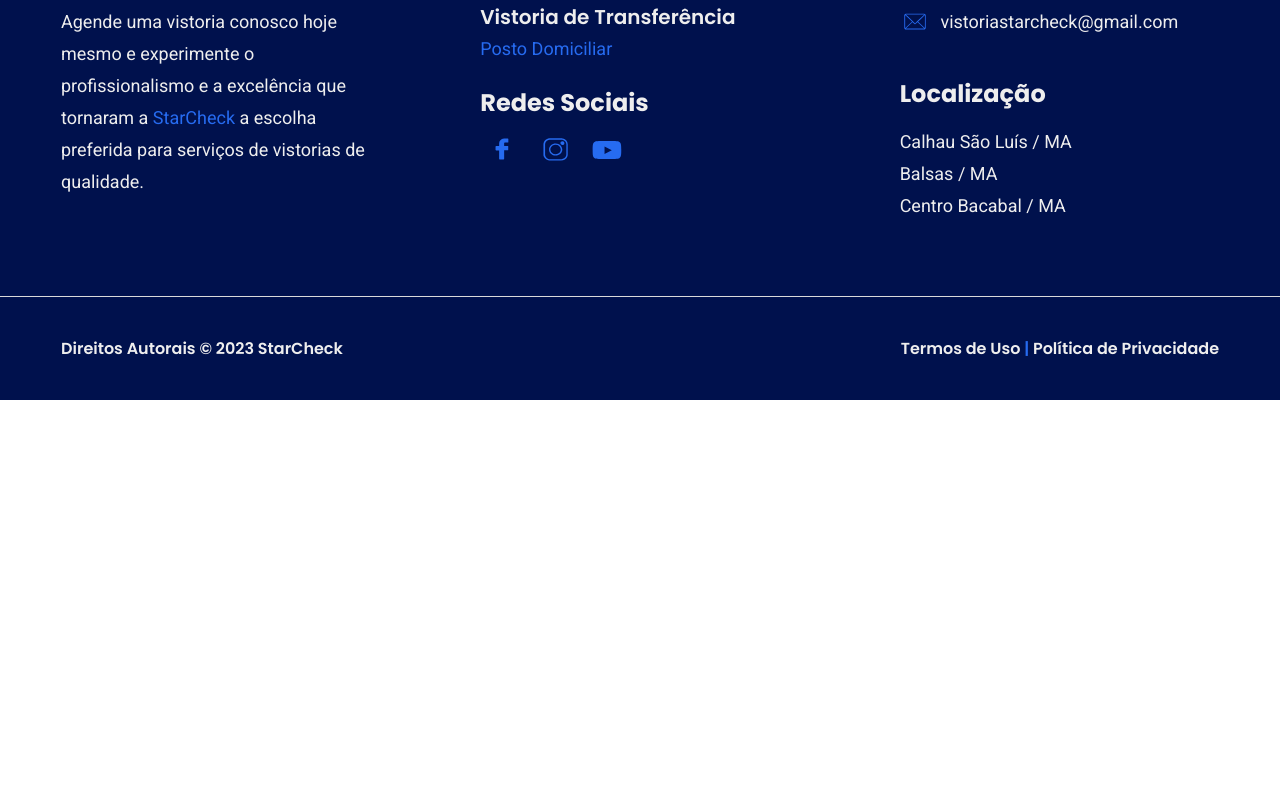
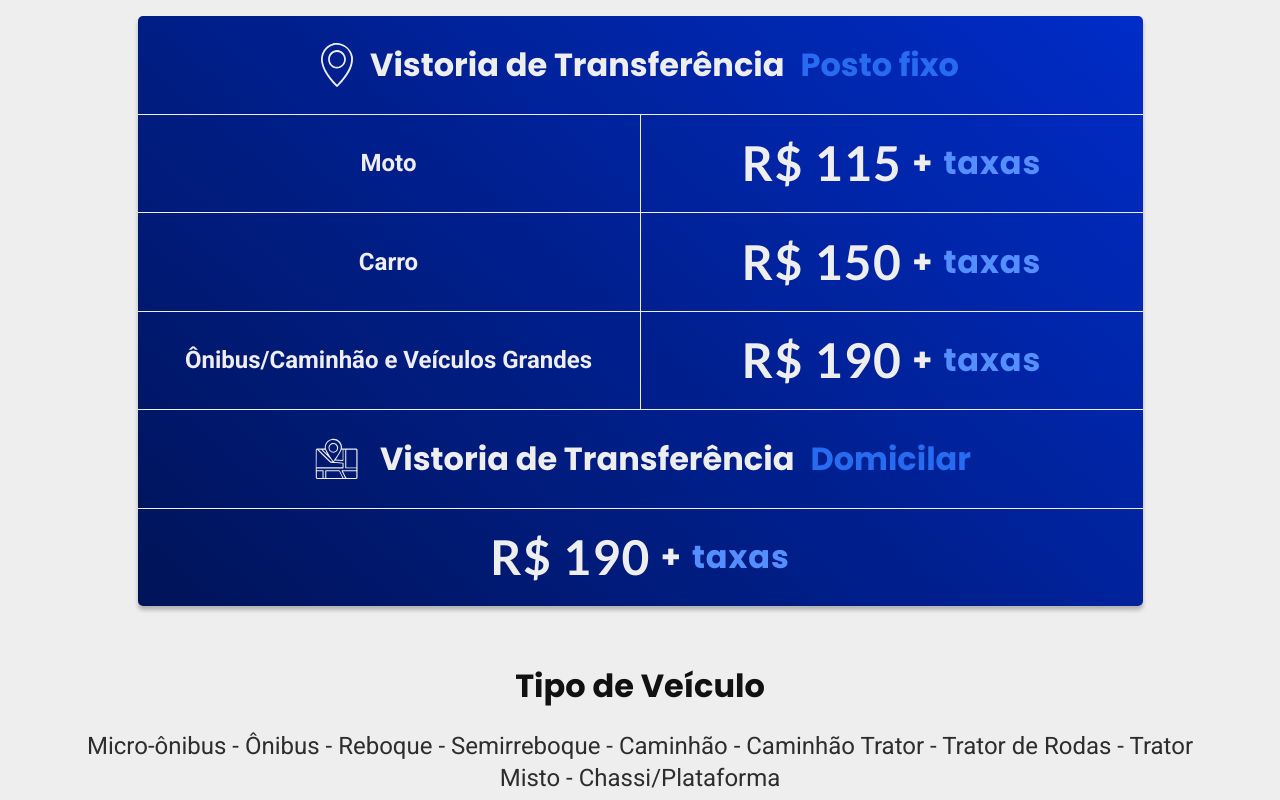
Before and after one commit to leonardobl/form-front, a React (Create React App) app: page / in a window 1280 px wide. Shown: the part 2500-3300 px from the top of the page. Before the commit the page ends 2900 px from the top, so only its background shows below. Built offline with nearby package versions, Linux system fonts and the light colour scheme.

Commit message:
criacao da section de serviços

```diff
--- a/public/index.html
+++ b/public/index.html
@@ -10,8 +10,9 @@
       name="description"
       content="Web site created using create-react-app"
     />
+
     <link
-      href="https://fonts.googleapis.com/css2?family=Poppins:wght@100;200;300;400;500;600;700;800;900&family=Roboto:wght@100;300;400;500;700;900&display=swap"
+      href="https://fonts.googleapis.com/css2?family=Lato:wght@100;300;400;700;900&family=Poppins:wght@100;200;300;400;500;600;700;800;900&family=Roboto:wght@100;300;400;500;700;900&display=swap"
       rel="stylesheet"
     />
     <title>StarCheck</title>
--- a/src/components/Templates/HomeTemplate/index.tsx
+++ b/src/components/Templates/HomeTemplate/index.tsx
@@ -78,7 +78,7 @@
 
             <S.SectionCards>
               <S.WrapperCard>
-                <h3>Missão</h3>
+                <S.SubTitle>Missão</S.SubTitle>
                 <S.Card>
                   <p>
                     Contribuir para a segurança no mercado de{" "}
@@ -91,7 +91,7 @@
               </S.WrapperCard>
 
               <S.WrapperCard>
-                <h3>Visão</h3>
+                <S.SubTitle>Visão</S.SubTitle>
                 <S.Card>
                   <p>
                     Nosso propósito é ser a principal referência em{" "}
@@ -103,7 +103,7 @@
               </S.WrapperCard>
 
               <S.WrapperCard>
-                <h3>Valores</h3>
+                <S.SubTitle>Valores</S.SubTitle>
                 <S.Card>
                   <S.Grid gridTemplate=".2fr 1fr" gap="16px">
                     <img src="assets/imgs/check-icon.svg" alt="" />
@@ -123,6 +123,96 @@
             </S.SectionCards>
           </S.SectionAboutContent>
         </S.SectionAbout>
+        <S.SectionServices>
+          <S.SectionServicesContent>
+            <S.Title>
+              Serviços{} <img src="assets/imgs/check-icon.svg" alt="" />
+            </S.Title>
+            <S.TextDefault>
+              <S.TextStrong>Compre</S.TextStrong> e{" "}
+              <S.TextStrong>agende online</S.TextStrong> sua vistoria conosco e
+              tenha certeza da realização do serviço.
+            </S.TextDefault>
+
+            <S.TableService>
+              <thead>
+                <tr>
+                  <td colSpan={2}>
+                    <h2>
+                      <img
+                        src="assets/imgs/pin-icon.svg"
+                        alt="pin de localização"
+                      />
+                      Vistoria de Transferência{" "}
+                      <S.TextBlue>Posto fixo</S.TextBlue>
+                    </h2>
+                  </td>
+                </tr>
+              </thead>
+              <tbody>
+                <tr>
+                  <td>Moto</td>
+                  <td>
+                    {" "}
+                    <h3>
+                      R$ 115 <span>+</span> <p> taxas</p>
+                    </h3>
+                  </td>
+                </tr>
+                <tr>
+                  <td>Carro</td>
+                  <td>
+                    {" "}
+                    <h4>
+                      <h3>
+                        R$ 150 <span>+</span> <p> taxas</p>
+                      </h3>
+                    </h4>{" "}
+                  </td>
+                </tr>
+                <tr>
+                  <td>Ônibus/Caminhão e Veículos Grandes</td>
+                  <td>
+                    {" "}
+                    <h4>
+                      <h3>
+                        R$ 190 <span>+</span> <p> taxas</p>
+                      </h3>
+                    </h4>{" "}
+                  </td>
+                </tr>
+                <tr>
+                  <td colSpan={2}>
+                    <h2>
+                      <img
+                        src="assets/imgs/mapa-icon.svg"
+                        alt="pin de localização"
+                      />
+                      Vistoria de Transferência{" "}
+                      <S.TextBlue>Domicilar</S.TextBlue>
+                    </h2>
+                  </td>
+                </tr>
+              </tbody>
+              <tfoot>
+                <tr>
+                  <td colSpan={2}>
+                    <h3>
+                      R$ 190 <span>+</span> <p> taxas</p>
+                    </h3>
+                  </td>
+                </tr>
+              </tfoot>
+            </S.TableService>
+
+            <S.SubTitle>Tipo de Veículo</S.SubTitle>
+            <S.Textplus>
+              Micro-ônibus - Ônibus - Reboque - Semirreboque - Caminhão -
+              Caminhão Trator - Trator de Rodas - Trator Misto -
+              Chassi/Plataforma
+            </S.Textplus>
+          </S.SectionServicesContent>
+        </S.SectionServices>
       </S.Container>
     </LayoutTemplate>
   );
--- a/src/components/Templates/HomeTemplate/styles.ts
+++ b/src/components/Templates/HomeTemplate/styles.ts
@@ -41,6 +41,27 @@
   span {
     display: block;
   }
+`;
+
+export const SubTitle = styled.h3`
+  color: #111;
+  text-align: center;
+  font-family: "Poppins";
+  font-size: 32px;
+  font-style: normal;
+  font-weight: 700;
+  line-height: 40px;
+`;
+
+export const Textplus = styled.p`
+  color: #2d2d2d;
+  text-align: center;
+  font-family: "Roboto";
+  font-size: 24px;
+  font-style: normal;
+  font-weight: 400;
+  line-height: 32px;
+  margin: 24px 0;
 `;
 
 export const SectioStarCheckLeftSideWrapper = styled.div`
@@ -170,7 +191,7 @@
   }
 `;
 
-export const Grid = styled.div<{ gridTemplate: string; gap: string }>`
+export const Grid = styled.div<{ gridTemplate: string; gap?: string }>`
   ${({ gridTemplate, gap }) => css`
     display: grid;
     grid-template-columns: ${gridTemplate};
@@ -181,6 +202,19 @@
       width: 20px;
       margin-top: 6px;
     }
+  `}
+`;
+
+export const Flex = styled.div<{
+  gap?: string;
+  justifyContent?: string;
+  alignItems?: string;
+}>`
+  ${({ alignItems, justifyContent, gap }) => css`
+    display: flex;
+    align-items: ${alignItems};
+    justify-content: ${justifyContent};
+    gap: ${gap};
   `}
 `;
 
@@ -210,3 +244,115 @@
     line-height: 32px;
   }
 `;
+
+export const SectionServices = styled.div`
+  ${({ theme: { space } }) => css`
+    max-width: ${space.large};
+    background-color: #eee;
+    padding: 80px 0;
+  `}
+`;
+
+export const SectionServicesContent = styled.div`
+  ${({ theme: { space } }) => css`
+    max-width: ${space.medio};
+    margin: 0 auto;
+    text-align: center;
+  `}
+`;
+
+export const TableService = styled.table`
+  width: 1005px;
+  margin: 60px auto;
+  height: 590px;
+  border-collapse: collapse;
+
+  border-radius: 5px;
+  background: linear-gradient(
+    221deg,
+    #00186d -7.87%,
+    #002ed1 -7.85%,
+    #00114d 109.87%
+  );
+  box-shadow: 0px 4px 4px 0px rgba(0, 0, 0, 0.25);
+
+  td {
+    h2 {
+      color: #eee;
+      font-family: "Poppins";
+      font-size: 32px;
+      font-style: normal;
+      font-weight: 700;
+      line-height: 38px;
+
+      display: flex;
+      margin: 0 auto;
+
+      justify-content: center;
+      gap: 16px;
+      align-items: center;
+    }
+
+    h3 {
+      color: #eee;
+      text-align: center;
+      font-family: "Lato";
+      font-size: 48px;
+      display: flex;
+      justify-content: center;
+      gap: 10px;
+      align-items: center;
+      font-style: normal;
+      font-weight: 700;
+      line-height: 48px;
+      letter-spacing: 1.44px;
+
+      p {
+        color: #558fff;
+        font-family: "Poppins";
+        font-size: 32px;
+        font-style: normal;
+        font-weight: 700;
+        line-height: 38px;
+        letter-spacing: 0.96px;
+      }
+
+      span {
+        font-family: "Poppins";
+        font-size: 32px;
+        font-style: normal;
+        font-weight: 700;
+        line-height: 38px;
+        letter-spacing: 0.96px;
+      }
+    }
+  }
+
+  tr {
+    text-align: center;
+    height: 98px;
+  }
+
+  tbody td {
+    width: 50%;
+  }
+
+  tbody td:nth-child(1) + td {
+    border-top: 1px solid #eee;
+    border-left: 1px solid #eee;
+    border-bottom: 1px solid #eee;
+  }
+
+  tbody td:nth-child(1) {
+    border-top: 1px solid #eee;
+    border-bottom: 1px solid #eee;
+
+    color: #eee;
+    text-align: center;
+    font-family: "Roboto";
+    font-size: 24px;
+    font-style: normal;
+    font-weight: 700;
+    line-height: 32px;
+  }
+`;
```
Also changed, not shown: public/assets/imgs/mapa-icon.svg (added), public/assets/imgs/pin-icon.svg (added).
